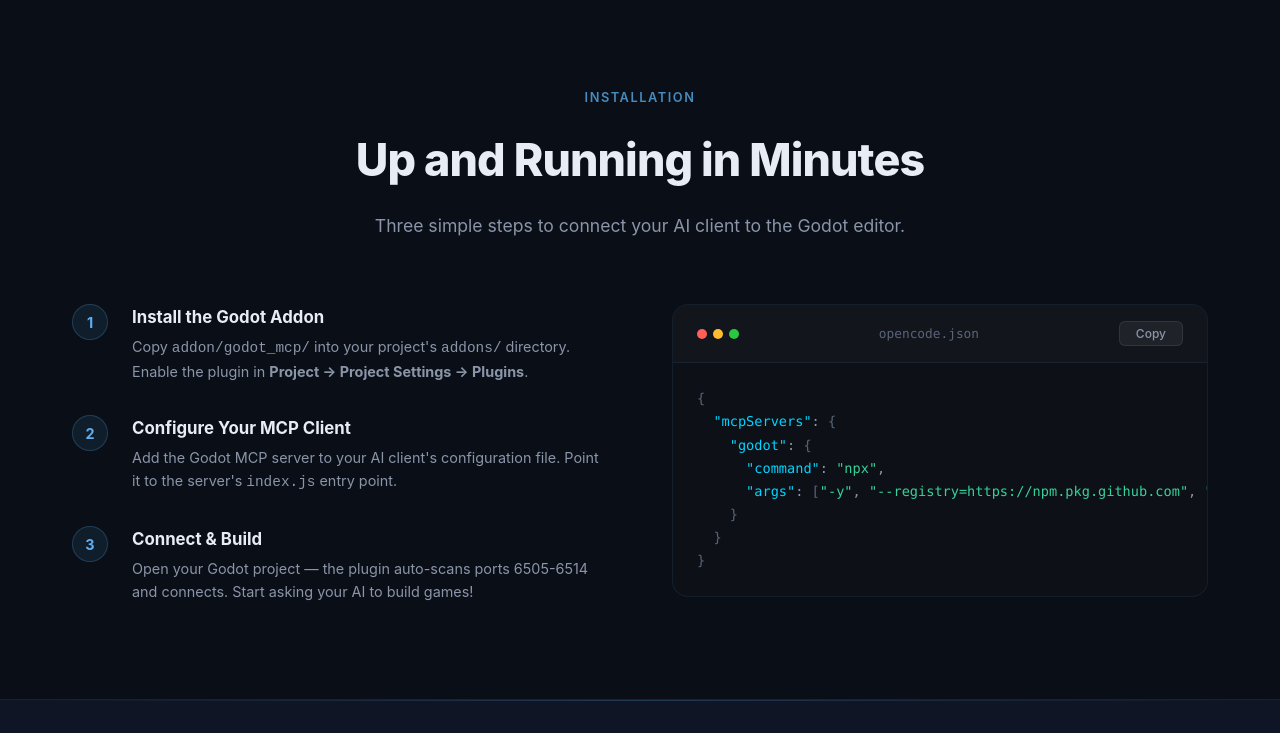
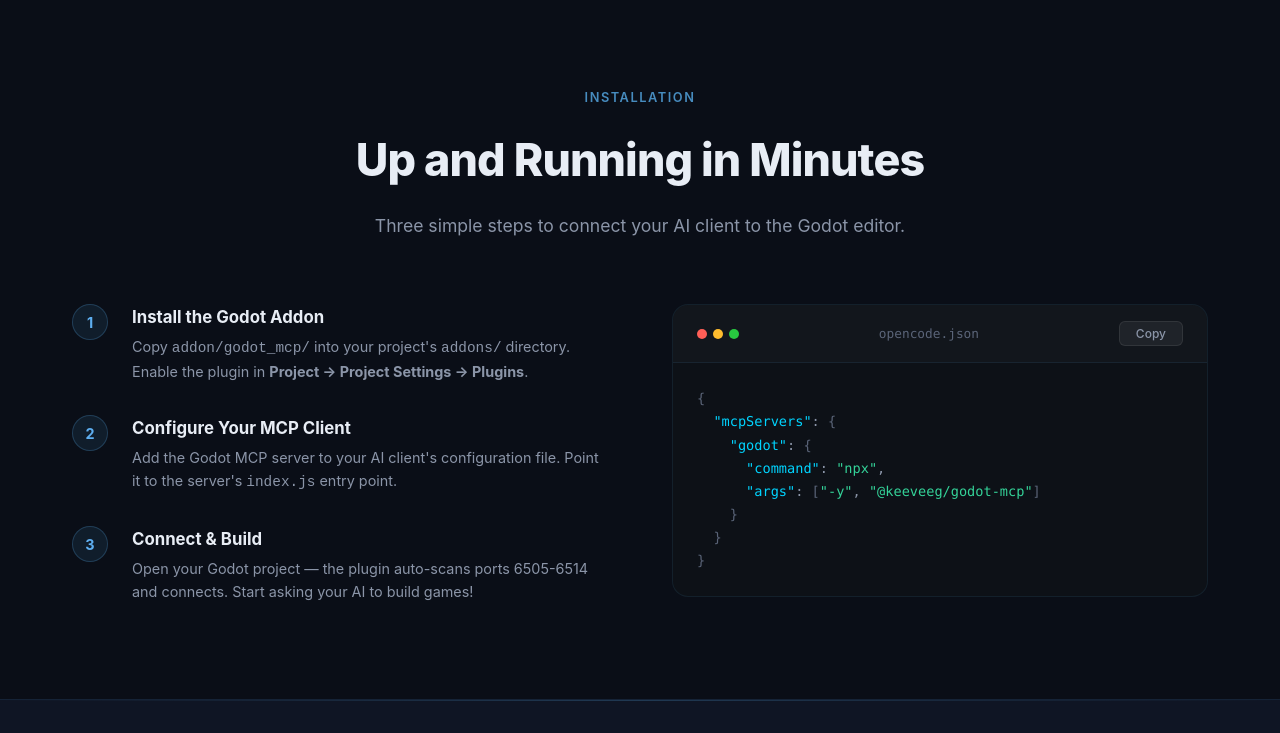
Before and after one commit to KeeVeeG/godot-mcp, a website: page web/index.html in a window 1280 px wide. Both pictures are taken after a click on the button "Copy". Shown: the part 3993-4726 px from the top of the page. Drawn offline with Linux system fonts and the light colour scheme.

Commit message:
revert: switch back to npmjs.com, remove GitHub Packages

```diff
--- a/server/package.json
+++ b/server/package.json
@@ -45,8 +45,5 @@
   },
   "engines": {
     "node": ">=20.0.0"
-  },
-  "publishConfig": {
-    "registry": "https://npm.pkg.github.com"
   }
 }
--- a/web/index.html
+++ b/web/index.html
@@ -364,7 +364,7 @@
   <span class="key">"mcpServers"</span>: <span class="bracket">{</span>
     <span class="key">"godot"</span>: <span class="bracket">{</span>
       <span class="key">"command"</span>: <span class="string">"npx"</span>,
-      <span class="key">"args"</span>: <span class="bracket">[</span><span class="string">"-y"</span>, <span class="string">"--registry=https://npm.pkg.github.com"</span>, <span class="string">"@keeveeg/godot-mcp"</span><span class="bracket">]</span>
+      <span class="key">"args"</span>: <span class="bracket">[</span><span class="string">"-y"</span>, <span class="string">"@keeveeg/godot-mcp"</span><span class="bracket">]</span>
     <span class="bracket">}</span>
   <span class="bracket">}</span>
 <span class="bracket">}</span></pre>
--- a/web/main.js
+++ b/web/main.js
@@ -107,7 +107,7 @@
    COPY CODE
    ═══════════════════════════════════════════════════════════ */
 function copyCode() {
-  const code = '{\n  "mcpServers": {\n    "godot": {\n      "command": "npx",\n      "args": ["-y", "--registry=https://npm.pkg.github.com", "@keeveeg/godot-mcp"]\n    }\n  }\n}';
+  const code = '{\n  "mcpServers": {\n    "godot": {\n      "command": "npx",\n      "args": ["-y", "@keeveeg/godot-mcp"]\n    }\n  }\n}';
   const btn = document.getElementById('copyBtn');
   navigator.clipboard
     .writeText(code)
```
Also changed, not shown: .github/workflows/publish.yml (deleted), README.md.
